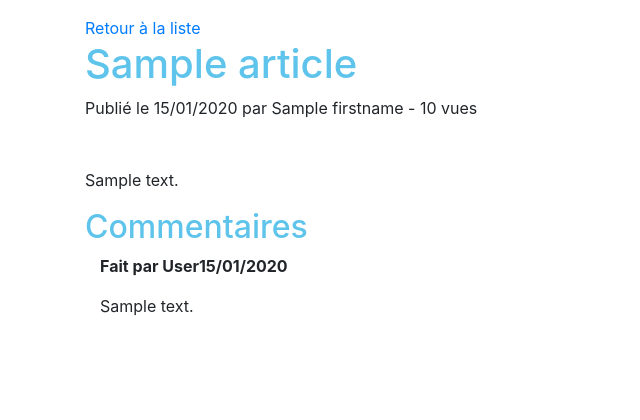
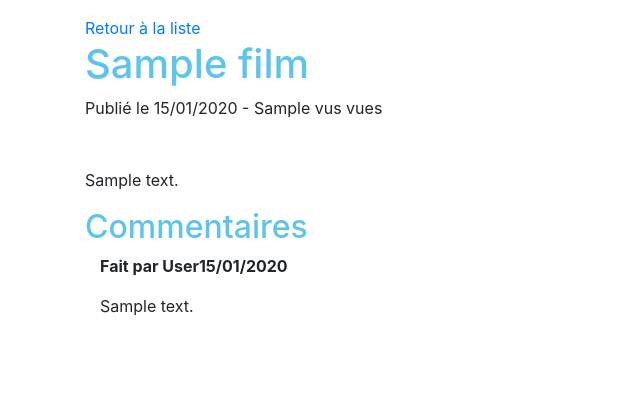
Before and after one commit to Pretalex/Webflix, a Symfony app: template templates/blog/article.html.twig in a window 1280 px wide. Shown: the top 420 px of the page, without its empty margins (0-640 px from the left). Run offline with Twig, Linux system fonts and the light colour scheme; the template is opened without the code that fills it: most values are stand-ins (such as "Sample title", 1, 10 or a date in 2020); some libraries are stand-ins or nearby versions.

Commit message:
Add files via upload

```diff
--- a/templates/blog/article.html.twig
+++ b/templates/blog/article.html.twig
@@ -1,6 +1,6 @@
 {% extends 'base.html.twig' %}
 
-{% block title %}Titre de mon article{% endblock %}
+{% block title %}Titre de mon film{% endblock %}
 
 {% block body %}
 
@@ -8,18 +8,18 @@
         <a href="{{ path('blog') }}"> Retour à la liste</a>
     </div>
 
-    <h1>{{ article.title }}</h1>
+    <h1>{{ film.titre }}</h1>
     <div class="mb-5">
 
-        Publié le {{ article.createdAt|date('d/m/Y') }} par {{ article.author.firstname }}
-        - {{ article.views }} vues
+        Publié le {{ film.date_de_sortie|date('d/m/Y') }}
+        - {{ film.vus }} vues
     </div>
 
-    <p>{{ article.text|nl2br }}</p>
+    <p>{{ film.description|nl2br }}</p>
 
     <h2>Commentaires</h2>
 
-    {% for comment in article.comments %}
+    {% for comment in film.comments %}
         <div class='container'>
         <p class='pseudonyme_date_commentaire'><b>Fait par {{ comment.author.fullname }}<span class='date_commentaire'>{{ comment.createdAt|date('d/m/Y') }}</span></b>
         <a onclick="return confirm('Voulez-vous supprimer le commentaire ?>"><i class="fas fa-trash"></i></a>
```
